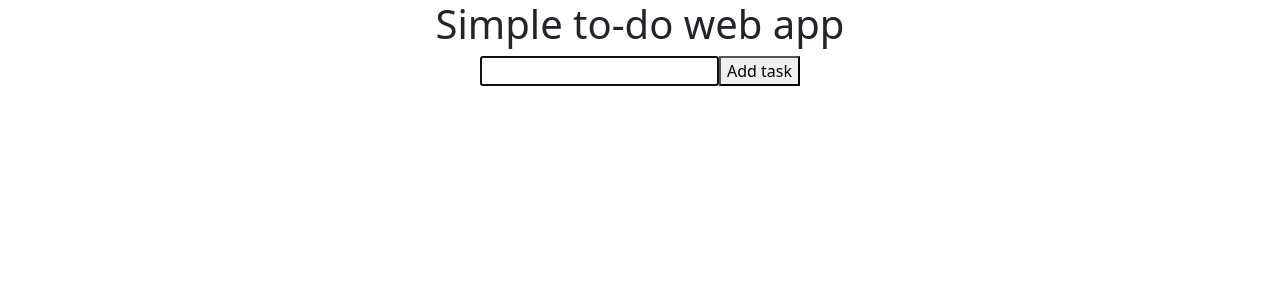
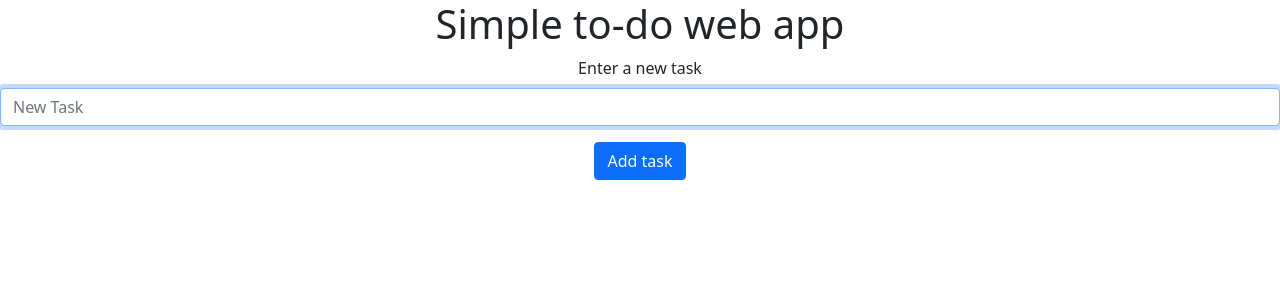
Before and after one commit to Jacks113/todo-app, a React (Create React App) app: page / in a window 1280 px wide. Shown: the top 300 px of the page. Built offline with nearby package versions, Linux system fonts and the light colour scheme.

Commit message:
bootstrap forms

```diff
--- a/src/Components/AddTask.js
+++ b/src/Components/AddTask.js
@@ -1,4 +1,6 @@
-import { useState } from "react"
+import { useState } from "react";
+import Form from 'react-bootstrap/Form';
+import { Button, FormGroup } from "react-bootstrap";
 
 export default function AddTask(props){
 
@@ -15,8 +17,19 @@ export default function AddTask(props){
     }
 
     return (
-        <form onSubmit={sendTask} className="task-input">
-            <input type="text" onChange={(e) => setTask(e.target.value)} autoFocus={true} value={task}/>
-            <button type="submit">Add task</button>
-        </form>)
+        <Form onSubmit={sendTask}>
+            <Form.Group  className="mb-3" controlId="formBasicPassword">
+                <Form.Label>Enter a new task</Form.Label>
+                <Form.Control type="text" placeholder="New Task" onChange={(e) => setTask(e.target.value)} autoFocus={true} value={task}/>
+            </Form.Group>
+            <Form.Group>
+                <Button type="submit">Add task</Button>
+            </Form.Group>
+        </Form>
+        )
+
+        // <form onSubmit={sendTask} className="task-input">
+        //     <input type="text" onChange={(e) => setTask(e.target.value)} autoFocus={true} value={task}/>
+
+        // </form>)
 }
```
